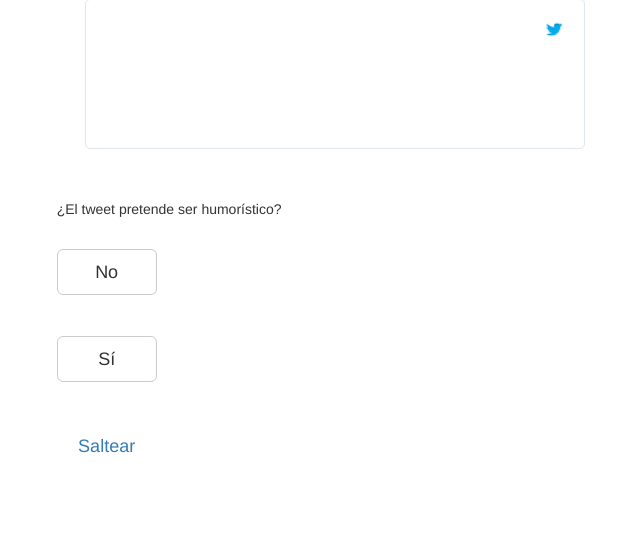
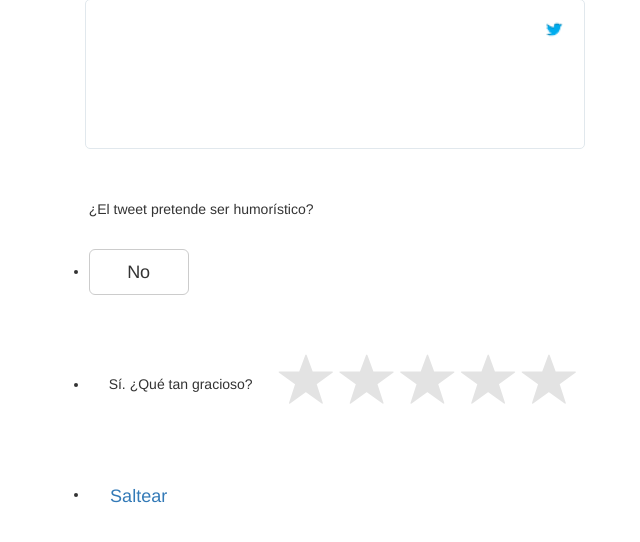
Before and after one commit to pln-fing-udelar/pghumor-clasificahumor, a Flask app: page / in a window 1280 px wide. Shown: the part 186-728 px from the top of the page, without its empty margins (305-945 px from the left). Run offline with Flask 2, Linux system fonts and the light colour scheme; data that the repository does not hold is empty; some libraries are stand-ins or nearby versions.

Commit message:
Always show the stars

```diff
--- a/clasificahumor/static/css/main.css
+++ b/clasificahumor/static/css/main.css
@@ -49,6 +49,56 @@ h2 {
   word-wrap: break-word;
 }
 
+#options-container {
+  display: inline-grid;
+  text-align: left;
+}
+
+#options-question {
+  display: inline-block;
+  margin-bottom: 30px;
+  margin-top: 20px;
+}
+
+#options-answers {
+  display: inline-grid;
+  /*list-style-type: none;*/
+  padding: 0;
+}
+
+.option-answer {
+  /*display: inline-block;*/
+}
+
+#not-humor {
+  min-width: 100px;
+}
+
+#humorous {
+  height: fit-content;
+  align-self: center;
+  min-width: 100px;
+}
+
+#humorous-container {
+  display: inline-flex;
+}
+
+#funniness-container {
+  display: inline-flex;
+  /*visibility: hidden;*/
+}
+
+#funniness-question {
+  margin: auto auto auto 20px;
+}
+
+#funniness-options-container {
+  display: grid;
+  margin-left: 25px;
+  margin-top: 50px;
+}
+
 #caption {
   font-size: 30px;
 }
@@ -57,27 +107,8 @@ h2 {
   visibility: hidden;
 }
 
-#buttons {
-  margin-top: 60px;
-}
-
-.button-group {
-  display: inline-block;
-  margin-left: 50px;
-  vertical-align: middle;
-}
-
-.btn-ranking {
-  color: #e3e3e3;
-  padding: 0;
-}
-
-.btn-ranking:hover, .btn-ranking:focus, .btn-ranking:active, .btn-ranking.active {
-    color: #fde16d;
-}
-
-.btn-ranking i {
-  font-size: 75px;
+#skip {
+  min-width: 100px;
 }
 
 #about-us-content {
--- a/clasificahumor/static/index.html
+++ b/clasificahumor/static/index.html
@@ -48,25 +48,25 @@
         <img id="tweet-logo" src="img/twitter.ico" />
       </div>
 
-      <div style="display: inline-grid; text-align: left;">
-        <p style="display: inline-block; margin-bottom: 30px; margin-top: 20px;">¿El tweet pretende ser humorístico?</p>
+      <div id="options-container">
+        <p id="options-question">¿El tweet pretende ser humorístico?</p>
 
-        <ul style="list-style-type: none; display: inline-grid; padding: 0;">
+        <ul id="options-answers">
 
-          <li style="display: inline-block;">
-            <button type="button" class="btn btn-lg btn-default" style="min-width: 100px;" onclick="vote('x');">No</button>
+          <li class="option-answer">
+            <button id="not-humor" type="button" class="btn btn-lg btn-default">No</button>
           </li>
 
-          <li style="display: inline-block;">
-            <div style="display: inline-flex;">
+          <li class="option-answer">
+            <div id="humorous-container">
               <!--<input type="checkbox" id="is-humorous" style="margin: auto;" onchange="$('#funniness').css('visibility', this.checked ? 'visible' : 'hidden');">-->
               <!--<label for="is-humorous" style="margin: auto auto auto 5px;">Sí.</label>-->
-              <button type="button" class="btn btn-lg btn-default" style="height: fit-content; align-self: center; min-width: 100px;" onclick="$('#funniness').css('visibility', 'visible');">Sí</button>
+              <!--button id="humorous" type="button" class="btn btn-lg btn-default" onclick="$('#funniness').css('visibility', 'visible');">Sí</button-->
 
-              <div id="funniness" style="display: inline-flex; visibility: hidden;">
-                <p style="margin: auto auto auto 20px;">¿Qué tan gracioso?</p>
+              <div id="funniness-container">
+                <p id="funniness-question">Sí. ¿Qué tan gracioso?</p>
 
-                <div style="margin-left: 10px; display: grid;">
+                <div id="funniness-options-container">
                   <input id="rating" type="number" class="rating" step="1" data-size="lg" title="Rating" />
                   <span id="caption" class="label"></span>
                 </div>
@@ -74,8 +74,8 @@
             </div>
           </li>
 
-          <li style="display: inline-block;">
-            <button type="button" class="btn btn-lg btn-link" style="min-width: 100px;" onclick="vote('n');">Saltear</button>
+          <li class="option-answer">
+            <button id="skip" type="button" class="btn btn-lg btn-link">Saltear</button>
           </li>
         </ul>
       </div>
--- a/clasificahumor/static/js/main.js
+++ b/clasificahumor/static/js/main.js
@@ -1,7 +1,9 @@
+var $homeContent;
 var $tweet;
+var $notHumor;
 var $rating;
 var $caption;
-var $homeContent;
+var $skip;
 var $aboutUsContent;
 var $aboutUsLink;
 
@@ -14,6 +16,10 @@ $(document).ready(function () {
     setupElements();
 
     getRandomTweets();
+
+    $notHumor.click(function() {
+        vote('x');
+    });
 
     $rating.rating({
         captionElement: '#caption',
@@ -28,12 +34,18 @@ $(document).ready(function () {
     $rating.on('rating:change', function (event, value) {
         vote(value);
     });
+
+    $skip.click(function () {
+        vote('n');
+    })
 });
 
 function setupElements() {
     $tweet = $('#tweet-text');
+    $notHumor = $('#not-humor');
     $rating = $('#rating');
     $caption = $('#caption');
+    $skip = $('#skip');
     $homeContent = $('#home-content');
     $aboutUsContent = $('#about-us-content');
     $aboutUsLink = $('#about-us-link');
@@ -64,7 +76,9 @@ function vote(voteOption) {
 
     showTweet();
 
-    $('#funniness').css('visibility', 'hidden');
+    $rating.rating('reset');
+
+    //$('#funniness').css('visibility', 'hidden');
 }
 
 function showHome() {
```
